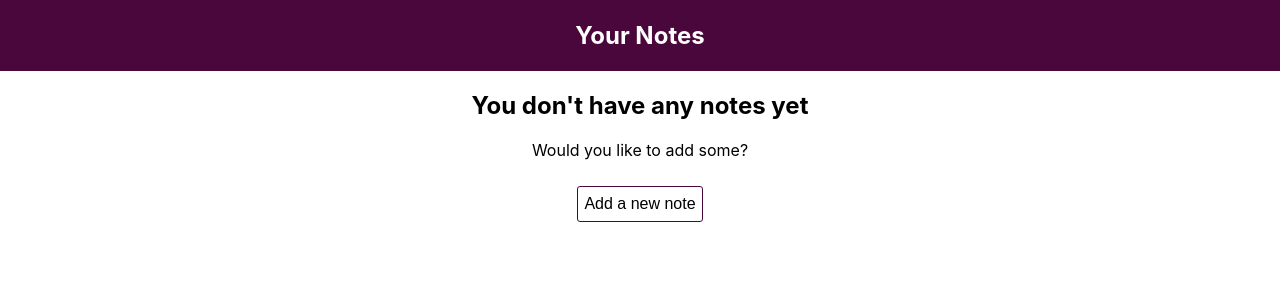
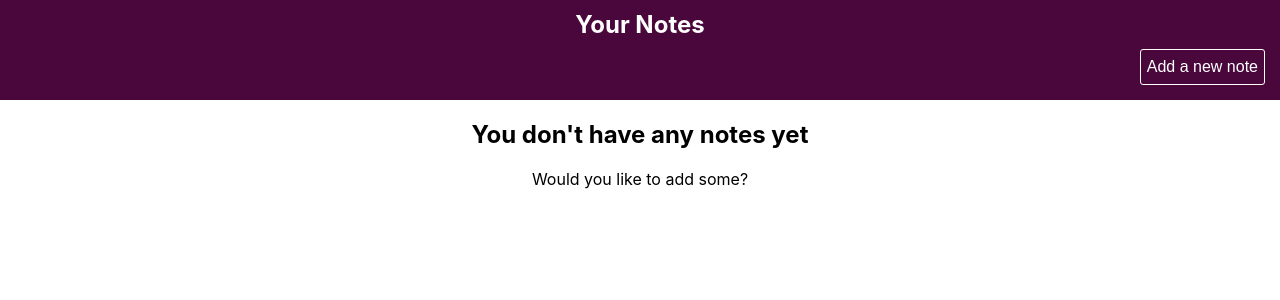
Before and after one commit to alexmorten/note-taking-showcase, a React (Create React App) app: page /notes in a window 1280 px wide. Shown: the top 300 px of the page. Built offline with nearby package versions, Linux system fonts and the light colour scheme.

Commit message:
redesign page actions

```diff
--- a/src/components/Button.scss
+++ b/src/components/Button.scss
@@ -10,6 +10,7 @@ $ButtonBorderSize: 1px;
   cursor: pointer;
   margin: 10px;
   background: none;
+  color: inherit;
 }
 
 .Button.small {
@@ -17,8 +18,9 @@ $ButtonBorderSize: 1px;
   font-size: 0.75rem;
 }
 
-.Button.action {
-  border: $ButtonBorderSize solid $actionColor;
+.Button.white {
+  border: $ButtonBorderSize solid white;
+  color: white;
 }
 
 .Button.danger {
--- a/src/components/Button.tsx
+++ b/src/components/Button.tsx
@@ -3,7 +3,7 @@ import "./Button.scss";
 interface Props {
   onClick(): void;
   small?: boolean;
-  action?: boolean;
+  white?: boolean;
   danger?: boolean;
 }
 
@@ -11,13 +11,13 @@ export default function Button({
   onClick,
   children,
   small,
-  action,
+  white,
   danger
 }: React.PropsWithChildren<Props>) {
   return (
     <button
       className={`Button${small ? " small" : ""}${danger ? " danger" : ""}${
-        action ? " action" : ""
+        white ? " white" : ""
       }`}
       onClick={onClick}
     >
--- a/src/components/PageHeader.scss
+++ b/src/components/PageHeader.scss
@@ -2,7 +2,7 @@
 
 .PageHeader {
   background-color: $headerBackgroundColor;
-  padding: 1px 5px;
+  padding: 10px 5px 5px 5px;
   color: $contrastColor;
   position: sticky;
   top: 0;
--- a/src/index.scss
+++ b/src/index.scss
@@ -19,6 +19,10 @@ code {
   text-decoration: none;
 }
 
+.marginless {
+  margin: 0;
+}
+
 .warning {
   color: $warningBackgroundColor;
 }
--- a/src/pages/NoteEdit.tsx
+++ b/src/pages/NoteEdit.tsx
@@ -80,8 +80,8 @@ export default function NoteEdit({ noteId }: React.PropsWithChildren<Props>) {
   return (
     <div>
       <PageHeader>
-        <h2>Edit your note</h2>
-        <h3 className="left-text">
+        <h2 className="marginless">Edit your note</h2>
+        <h3 className="left-text ">
           <Link className="inherit-color" to="/notes">
             Back to your notes
           </Link>
--- a/src/pages/NoteList.tsx
+++ b/src/pages/NoteList.tsx
@@ -36,7 +36,12 @@ export default function NoteList(props: React.PropsWithChildren<{}>) {
   return (
     <div>
       <PageHeader>
-        <h1>Your Notes</h1>
+        <h1 className="marginless">Your Notes</h1>
+        <div className="row-flex-container">
+          <Button white onClick={addNewNote}>
+            Add a new note
+          </Button>
+        </div>
       </PageHeader>
 
       {Object.entries(notes).map(([id, note]) => (
@@ -47,12 +52,11 @@ export default function NoteList(props: React.PropsWithChildren<{}>) {
         <>
           <h2>You don't have any notes yet</h2>
           <p>Would you like to add some?</p>
+          <Button white onClick={addNewNote}>
+            Add a new note
+          </Button>
         </>
       )}
-
-      <Button action onClick={addNewNote}>
-        Add a new note
-      </Button>
     </div>
   );
 }
```
